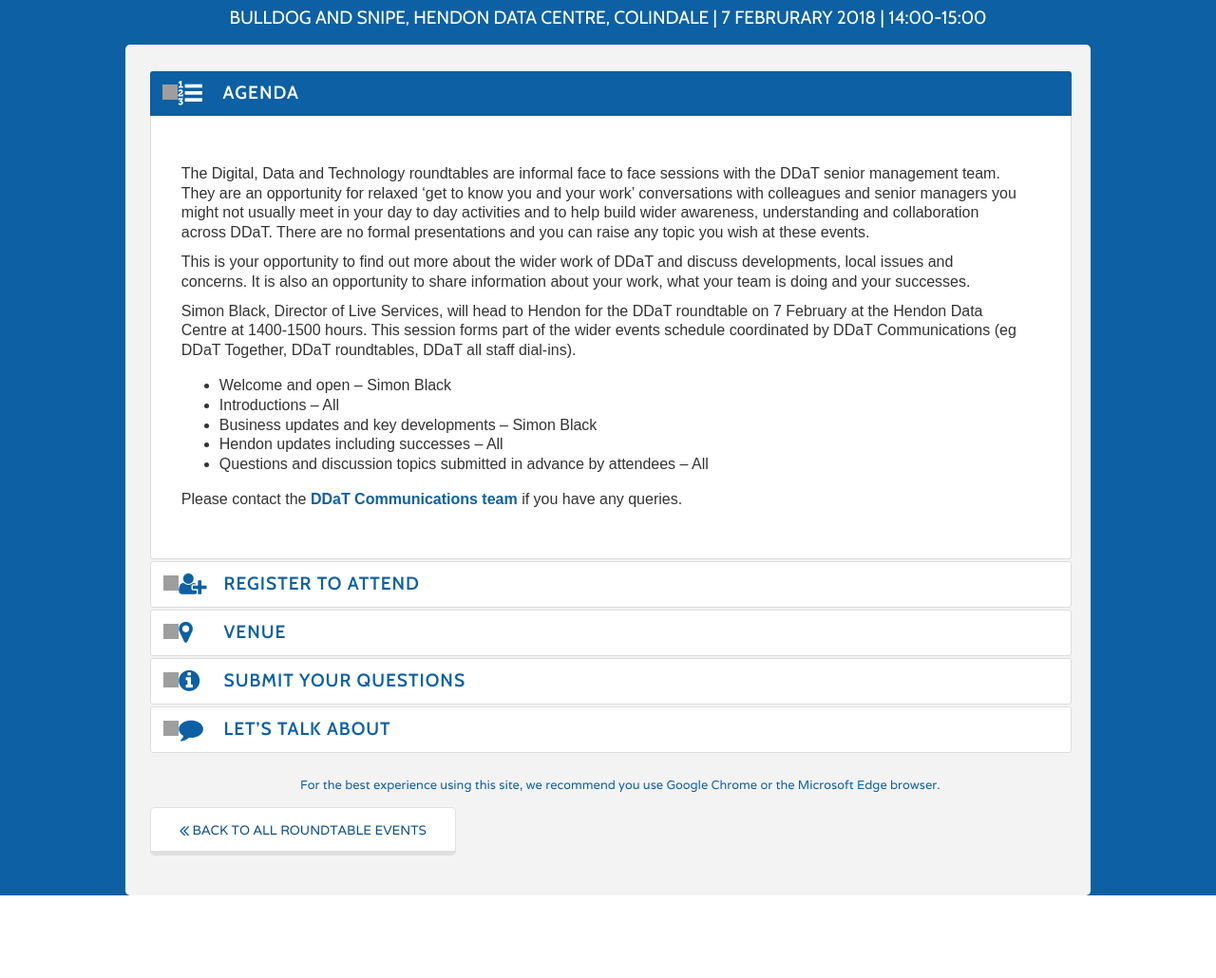
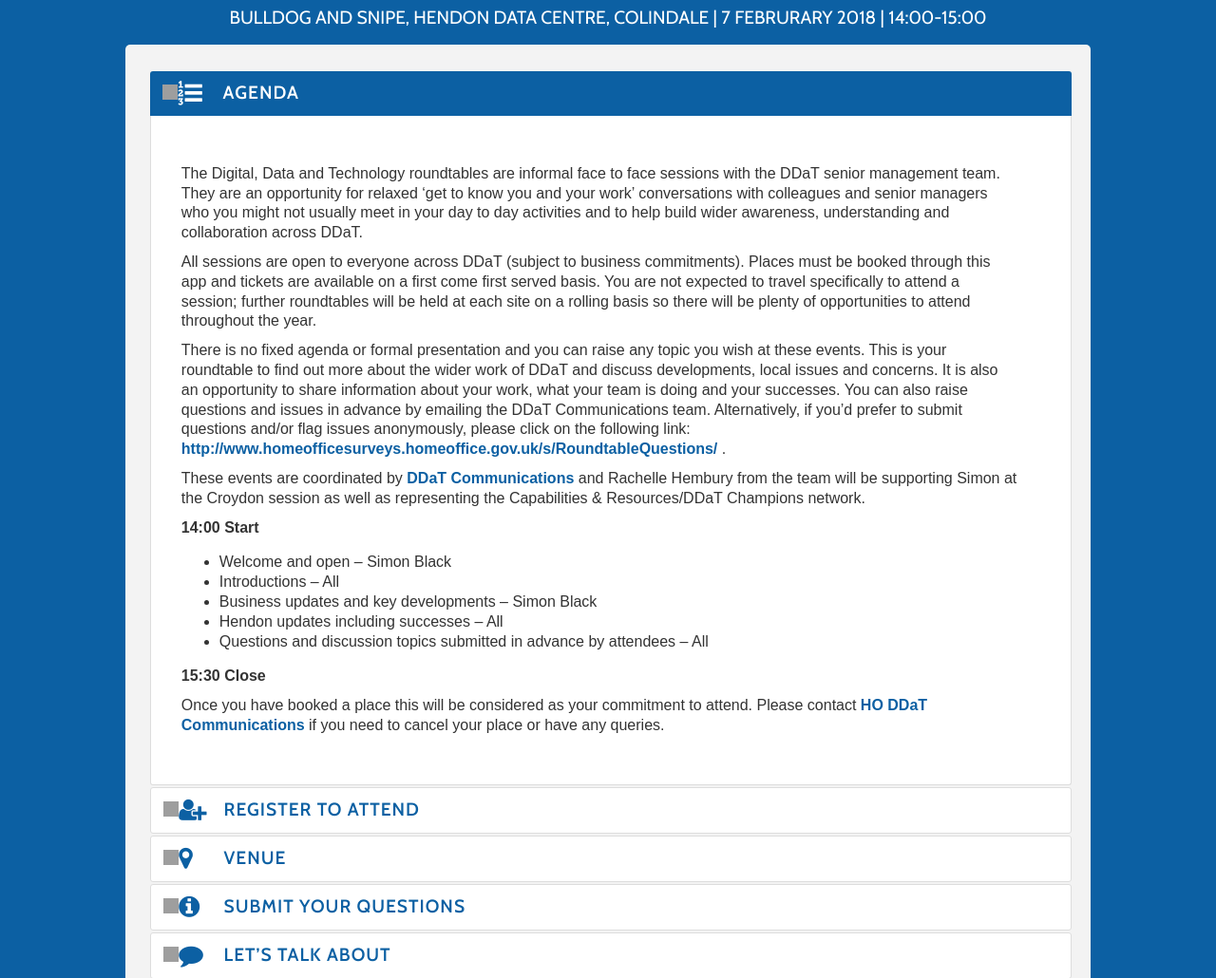
Before and after one commit to amyeverett1/ddat-together-roundtable, a PHP site: page /hendon.php in a window 1280 px wide, after a click on "AGENDA". Shown: the part 120-1150 px from the top of the page at 95% size. Before the commit the page ends 1063 px from the top, so only its background shows below. Run offline with PHP 8.4, Linux system fonts and the light colour scheme; grey boxes are pictures that could not be loaded.

Commit message:
hendon updates

```diff
--- a/hendon.php
+++ b/hendon.php
@@ -15,13 +15,16 @@
 <div>
 <div class="wrapper">
 
-<p>The Digital, Data and Technology roundtables are informal face to face sessions with the DDaT senior management team. They are an opportunity for relaxed ‘get to know you and your work’ conversations with colleagues and senior managers you might not usually meet in your day to day activities and to help build wider awareness, understanding and collaboration across DDaT. There are no formal presentations and you can raise any topic you wish at these events.</p>
+<p>The Digital, Data and Technology roundtables are informal face to face sessions with the DDaT senior management team. They are an opportunity for relaxed ‘get to know you and your work’ conversations with colleagues and senior managers who you might not usually meet in your day to day activities and to help build wider awareness, understanding and collaboration across DDaT.</p>
 
-<p>This is your opportunity to find out more about the wider work of DDaT and discuss developments, local issues and concerns. It is also an opportunity to share information about your work, what your team is doing and your successes.</p>
+<p>All sessions are open to everyone across DDaT (subject to business commitments). Places must be booked through this app and tickets are available on a first come first served basis. You are not expected to travel specifically to attend a session; further roundtables will be held at each site on a rolling basis so there will be plenty of opportunities to attend throughout the year.</p>
 
-<p>Simon Black, Director of Live Services, will head to Hendon for the DDaT roundtable on 7 February at the Hendon Data Centre at 1400-1500 hours. This session forms part of the wider events schedule coordinated by DDaT Communications (eg DDaT Together, DDaT roundtables, DDaT all staff dial-ins).</p>
+<p>There is no fixed agenda or formal presentation and you can raise any topic you wish at these events. This is your roundtable to find out more about the wider work of DDaT and discuss developments, local issues and concerns. It is also an opportunity to share information about your work, what your team is doing and your successes.  You can also raise questions and issues in advance by emailing the DDaT Communications team.  Alternatively, if you’d prefer to submit questions and/or flag issues anonymously, please click on the following link: <a href="http://www.homeofficesurveys.homeoffice.gov.uk/s/RoundtableQuestions/">http://www.homeofficesurveys.homeoffice.gov.uk/s/RoundtableQuestions/</a> . </p>
+
+    <p>These events are coordinated by <a href="mailto:HODDaTcommunications@homeoffice.gsi.gov.uk">DDaT Communications</a> and Rachelle Hembury from the team will be supporting Simon at the Croydon session as well as representing the Capabilities &amp; Resources/DDaT Champions network.</p>
 
 
+<p><strong>14:00 Start</strong></p>
 <ul>
 <li>Welcome and open – Simon Black</li>
 <li>Introductions – All</li>
@@ -29,8 +32,8 @@
 <li>Hendon updates including successes – All</li>
 <li>Questions and discussion topics submitted in advance by attendees – All</li>
     </ul>
-
-<p>Please contact the <a href="mailto:HODDaTcommunications@homeoffice.gsi.gov.uk">DDaT Communications team</a> if you have any queries.</p>
+<p><strong>15:30 Close</strong></p>
+    <p>Once you have booked a place this will be considered as your commitment to attend. Please contact <a href="mailto:HODDaTcommunications@homeoffice.gsi.gov.uk">HO DDaT Communications</a> if you need to cancel your place or have any queries.</p>
 
     </div> <!-- wrapper-->
 
```
